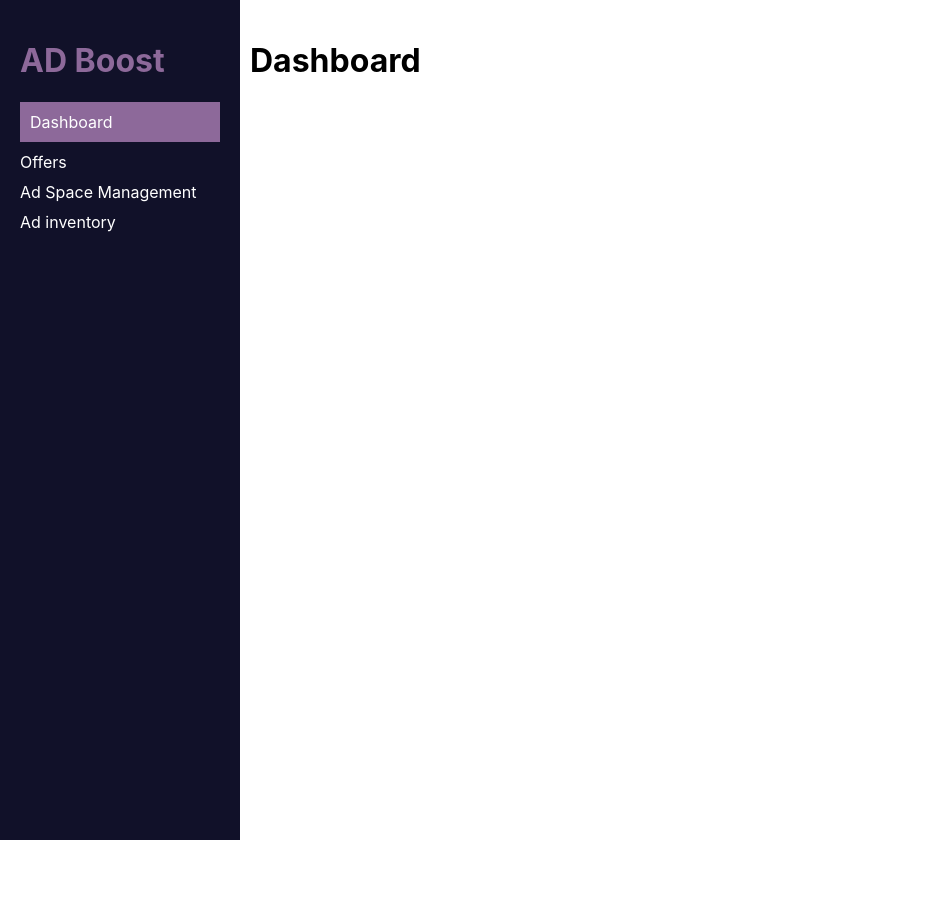
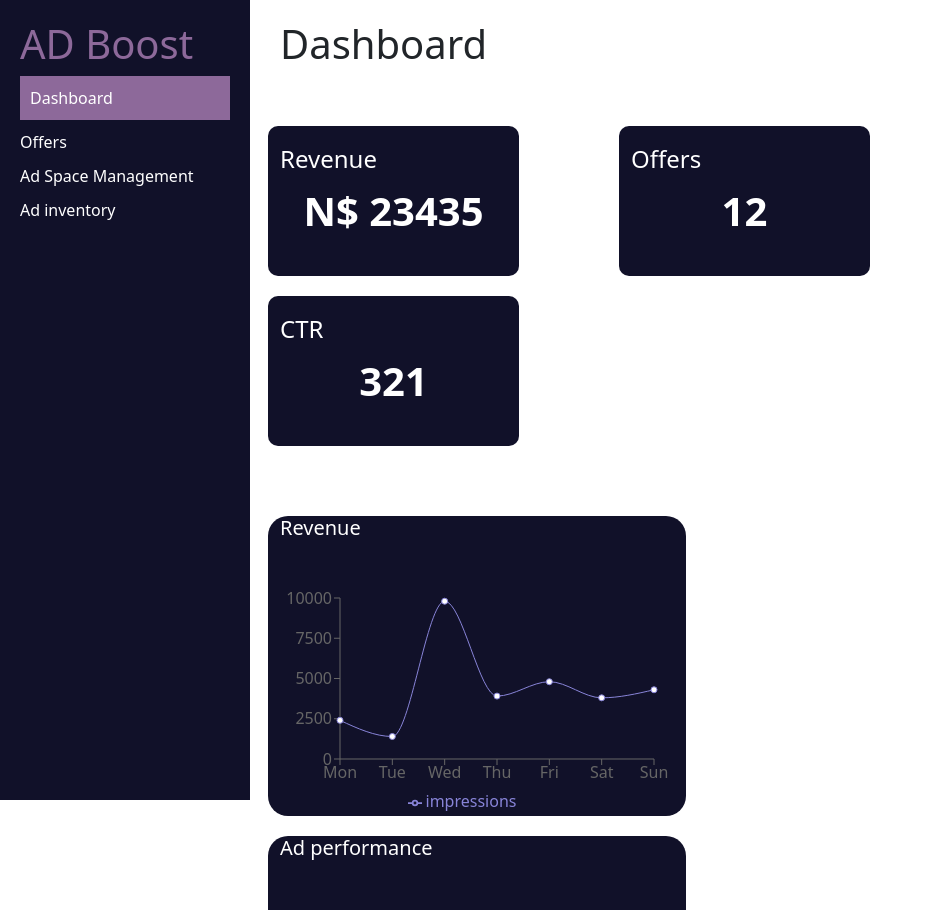
Before and after one commit to shwelep/AD-Server, a React (Create React App) app in the folder frontend/: page / in a window 1280 px wide. Shown: the top 910 px of the page, without its empty margins (0-933 px from the left). Before the commit the page ends 800 px from the top, so only its background shows below. Built offline with nearby package versions, Linux system fonts and the light colour scheme.

Commit message:
Added graphs to dashboard

```diff
--- a/frontend/package.json
+++ b/frontend/package.json
@@ -10,10 +10,14 @@
     "@types/node": "^20.12.3",
     "@types/react": "^18.2.74",
     "@types/react-dom": "^18.2.23",
+    "bootstrap": "^5.3.3",
+    "chart.js": "^4.4.2",
     "react": "^18.2.0",
+    "react-chartjs-2": "^5.2.0",
     "react-dom": "^18.2.0",
     "react-router-dom": "^6.22.3",
     "react-scripts": "5.0.1",
+    "recharts": "^2.12.5",
     "web-vitals": "^2.1.4"
   },
   "scripts": {
--- a/frontend/src/App.js
+++ b/frontend/src/App.js
@@ -1,15 +1,18 @@
 import './App.css';
+import './Assets/css/styles.css'
 import { BrowserRouter, Routes, Route, Switch } from 'react-router-dom'
 import Dashboard from './Screens/Publisher/Dashboard/Dashboard';
 import AdSpaceManagement from './Screens/Publisher/AdSpaceManagement/AdSpaceManagement';
 import Offers from './Screens/Publisher/Offers/Offers';
 import AdInventory from './Screens/Publisher/AdInventory/AdInventory';
 import SideBar from './Components/sidebar/sidebar';
+import 'bootstrap/dist/css/bootstrap.min.css'
+import '../src/Assets/css/styles.css'
 
 function App() {
   return (
     <BrowserRouter>
-      <div className='container'>
+      <div className='container2'>
         <SideBar />
         <div className='content'>
           <Routes>
--- a/frontend/src/Assets/css/styles.css
+++ b/frontend/src/Assets/css/styles.css
@@ -0,0 +1,42 @@
+body {
+    font-family: 'Roboto', sans-serif;
+}
+
+.stats {
+    height: 150px;
+    width: 500px;
+    background-color: #111129;
+    margin-right: 100px;
+    border-radius: 10px;
+    justify-content: center;
+    align-content: center;
+    margin-bottom: 20px;
+}
+
+.stats p {
+    color: white;
+    text-align: center;
+    font-size: 40px;
+    font-weight: 600;
+}
+
+.stats h4 {
+    color:white;
+}
+
+.graphs {
+    height: 300px;
+    width: 80px;
+    background-color: #111129;
+    border-radius: 20px;
+    margin-right: 100px;
+    margin-bottom: 20px;
+}
+
+.graphContainer {
+    margin-top: 30px;
+}
+
+.row{
+    padding-top: 50px;
+}
--- /dev/null
+++ b/frontend/src/Components/AdEngagements.jsx
@@ -0,0 +1,33 @@
+import React from 'react'
+import { LineChart, Line, XAxis, YAxis, BarChart, Rectangle, Bar, Tooltip, Legend, ResponsiveContainer } from 'recharts';
+
+const AdEngagementsLineGraph = ({ }) => {
+
+    const data = [
+        { ad: 'Sports boots', adClicks: 402, ctr: 32, revenue: 231 },
+        { ad: 'Book keep', adClicks: 281, ctr: 32, revenue: 231 },
+        { ad: 'Sport City', adClicks: 102, ctr: 32, revenue: 231 },
+        { ad: 'Grammar corrector', adClicks: 231, ctr: 32, revenue: 231 },
+        { ad: 'AI bot', adClicks: 234, ctr: 32, revenue: 231 },
+        { ad: 'Research bot', adClicks: 230, ctr: 32, revenue: 231 },
+    ]
+
+    return (
+        <div style={{ width: '100%', height: '270px' }}>
+            <h5 style={{ color: 'white' }}>Ad performance</h5>
+            <ResponsiveContainer>
+                <BarChart data={data} margin={{ top: 50, right: 20, bottom: 5 }}>
+                    <XAxis dataKey={'ad'} />
+                    <YAxis />
+                    <Tooltip />
+                    <Legend />
+                    <Bar dataKey={'adClicks'} fill='#8884d8' activeBar={<Rectangle fill='violet' stroke='blue'/>}/>
+                    <Bar dataKey={'ctr'} fill='purple' activeBar={<Rectangle fill='violet' stroke='blue'/>}/>
+                    <Bar dataKey={'revenue'} fill='magenta' activeBar={<Rectangle fill='violet' stroke='blue'/>}/>
+                </BarChart>
+            </ResponsiveContainer>
+        </div>
+    )
+}
+
+export default AdEngagementsLineGraph;
--- /dev/null
+++ b/frontend/src/Components/lineChart.jsx
@@ -0,0 +1,31 @@
+import React from 'react'
+import { LineChart, Line, XAxis, YAxis, CartesianGrid, Tooltip, Legend, ResponsiveContainer } from 'recharts';
+
+const LineGraph = ({}) => {
+    const data = [
+        { name: 'Mon', uv: 4000, impressions: 2400, amt: 2400 },
+        { name: 'Tue', uv: 3000, impressions: 1398, amt: 2210 },
+        { name: 'Wed', uv: 2000, impressions: 9800, amt: 2290 },
+        { name: 'Thu', uv: 2780, impressions: 3908, amt: 2000 },
+        { name: 'Fri', uv: 1890, impressions: 4800, amt: 2181 },
+        { name: 'Sat', uv: 2390, impressions: 3800, amt: 2500 },
+        { name: 'Sun', uv: 3490, impressions: 4300, amt: 2100 },
+    ]
+
+    return (
+        <div style={{ width: '100%', height: '270px' }}>
+            <h5 style={{ color: 'white' }}>Revenue</h5>
+            <ResponsiveContainer>
+                <LineChart data={data} margin={{ top: 50, right: 20, bottom: 5 }}>
+                    <XAxis dataKey={'name'} />
+                    <YAxis />
+                    <Tooltip />
+                    <Legend />
+                    <Line type='monotone' dataKey={'impressions'} stroke='#8884d8' />
+                </LineChart>
+            </ResponsiveContainer>
+        </div>
+    )
+}
+
+export default LineGraph;
--- a/frontend/src/Components/sidebar/sidebar.css
+++ b/frontend/src/Components/sidebar/sidebar.css
@@ -1,7 +1,7 @@
 .sidebar {
     top: 0;
     left: 0;
-    width: 200px;
+    width: 250px;
     background-color: #111129;
     padding:20px;
     height: 100%;
@@ -29,7 +29,7 @@
     padding: 10px;
 }
 
-.container {
+.container2 {
     display: flex;
     height: 100%;
 }
@@ -37,9 +37,15 @@
 .content {
     flex: 1;
     padding: 20px;
-    margin-left: 230px;
+    margin-left: 260px;
 }
 
 .ad-boost{
     color: #8D699A;
 }
+
+@media screen and (max-width: 768){
+    .content{
+        margin-left: 100px;
+    }
+}
--- a/frontend/src/Screens/Publisher/Dashboard/Dashboard.jsx
+++ b/frontend/src/Screens/Publisher/Dashboard/Dashboard.jsx
@@ -1,7 +1,34 @@
+import 'bootstrap/dist/css/bootstrap.min.css'
+import LineGraph from '../../../Components/lineChart'
+import AdEngagementLineGraph from '../../../Components/AdEngagements'
+
 const Dashboard = () => {
-    return(
-        <div>
+    return (
+        <div className="">
             <h1>Dashboard</h1>
+            <div className="row">
+                <div className="col-xl-3 col-lg-3 col-md-3 col-sm-12 stats">
+                    <h4>Revenue</h4>
+                    <p>N$ 23435</p>
+                </div>
+                <div className="col-xl-3 col-lg-3 col-md-3 col-sm-12 stats">
+                    <h4>Offers</h4>
+                    <p>12</p>
+                </div>
+                <div className="col-xl-3 col-lg-3 col-md-3 col-sm-12 stats">
+                    <h4>CTR</h4>
+                    <p>321</p>
+                </div>
+            </div>
+            <div className='row'>
+                <div className='graphs col-xl-5 col-lg-6 col-md-6 col-sm-12'>
+                    <LineGraph />
+                </div>
+                <div className='graphs col-xl-5 col-lg-6 col-md-6 col-sm-12'>
+                    <AdEngagementLineGraph/>
+                </div>
+            </div>
+            <lineChart />
         </div>
     )
 }
--- a/frontend/src/index.js
+++ b/frontend/src/index.js
@@ -2,6 +2,8 @@ import React from 'react';
 import ReactDOM from 'react-dom/client';
 import './index.css';
 import App from './App';
+import 'bootstrap/dist/css/bootstrap.min.css'
+import "bootstrap/dist/js/bootstrap.bundle.min";
 import reportWebVitals from './reportWebVitals';
 
 const root = ReactDOM.createRoot(document.getElementById('root'));
```
Also changed, not shown: 1 other file (tests, documents, lock files or other folders).
